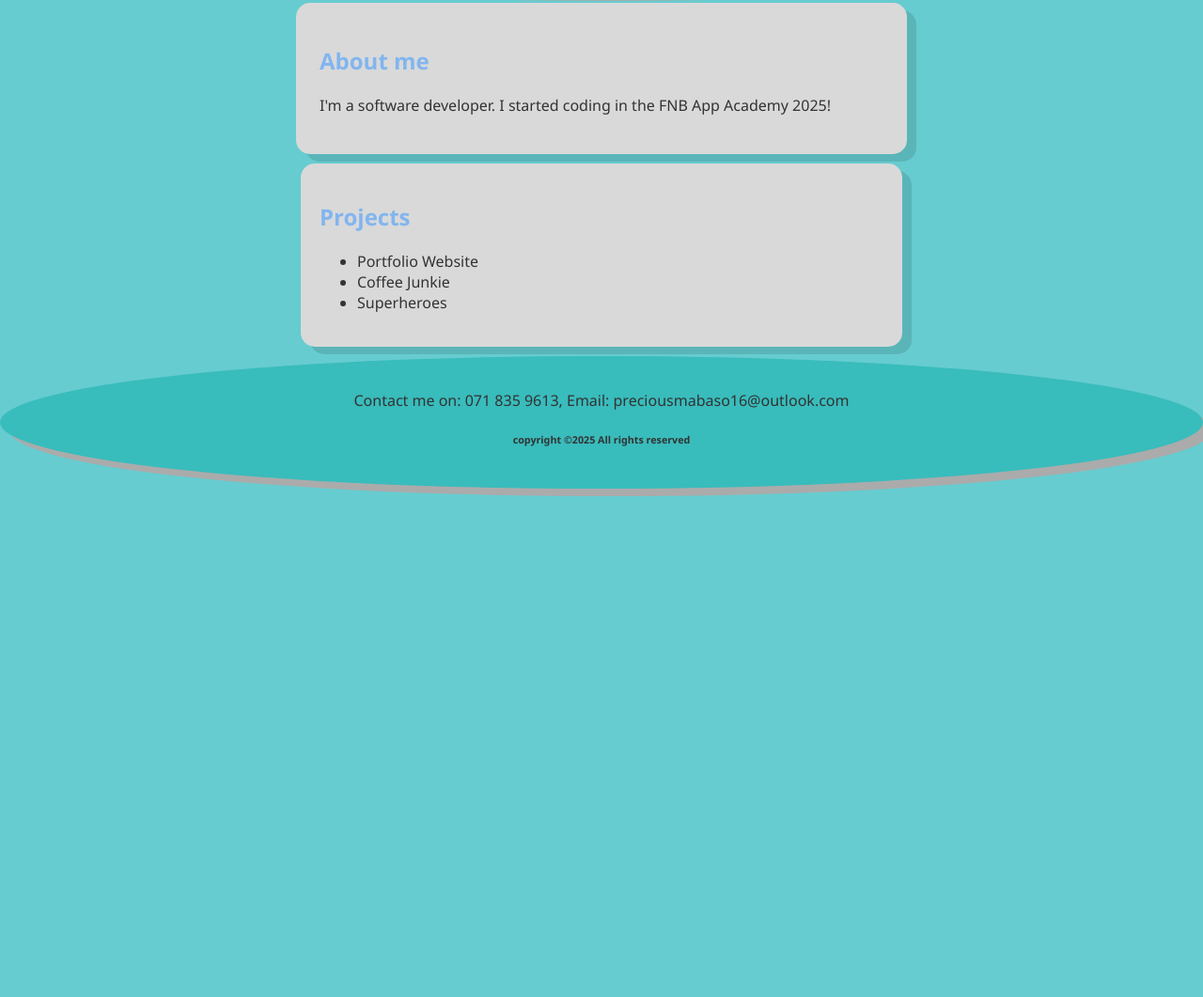
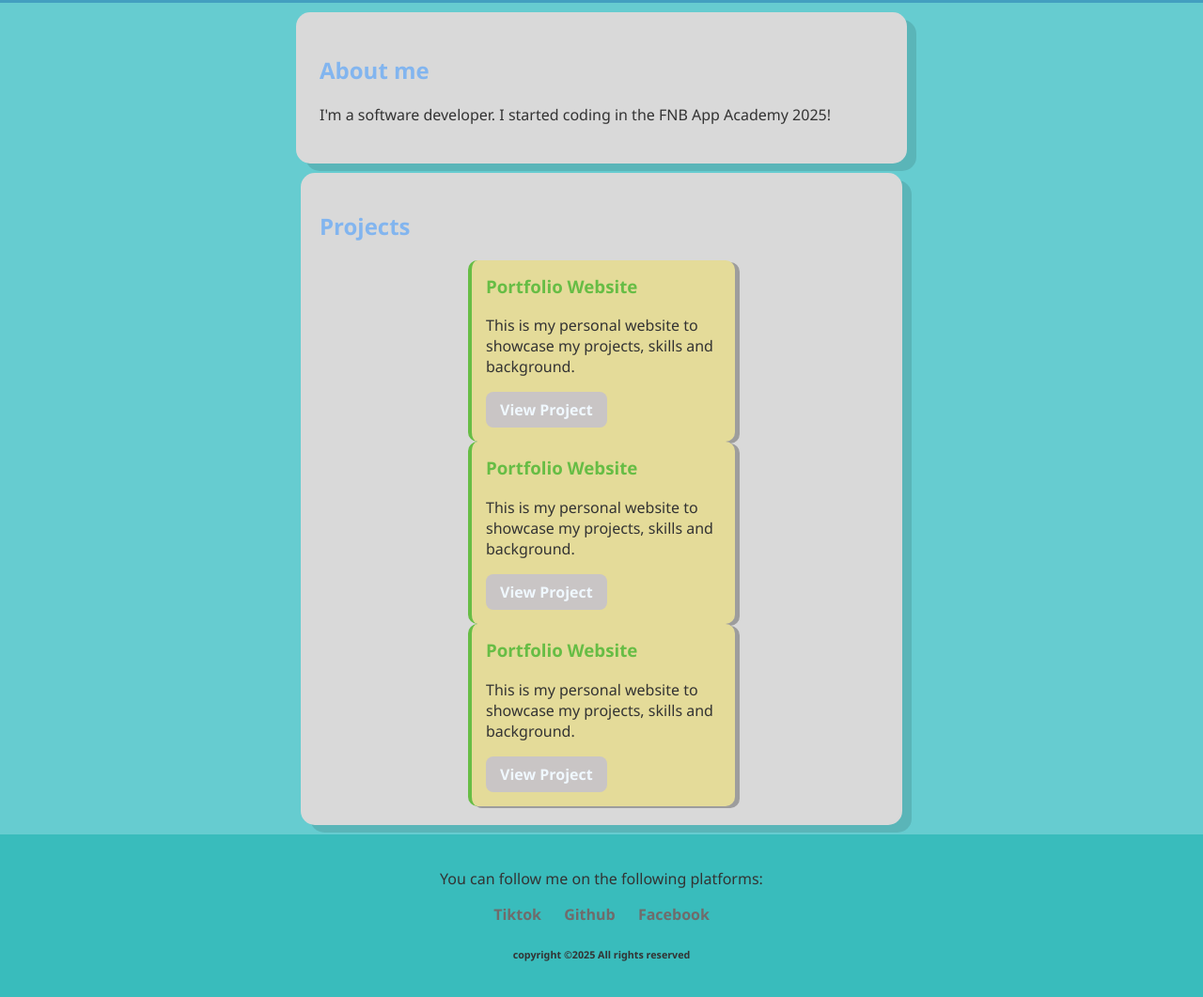
Before and after one commit to Mbali0885/portfolio-website, a plain HTML site: page index.html in a window 1280 px wide. Shown: the part 171-1232 px from the top of the page at 94% size. Before the commit the page ends 800 px from the top, so only its background shows below. Drawn offline with Linux system fonts and the light colour scheme.

Commit message:
Updated projects sections and added social links

```diff
--- a/index.html
+++ b/index.html
@@ -19,16 +19,43 @@
 
     <section class="projects">
         <h2>Projects</h2>
-        <ul>
-            <li>Portfolio Website</li>
-            <li>Coffee Junkie</li>
-            <li>Superheroes</li>
-        </ul>
+
+        <div class="project-list">
+            <div class="project-card">
+                <h3>Portfolio Website </h3>
+                <p>This is my personal website to showcase my projects, skills and background. </p>
+                <a href="https://mbali-portfolio1.netlify.app" target="_blank">View Project</a>
+            </div>
+        </div>
+
+
+        <div class="project-list">
+            <div class="project-card">
+                <h3>Portfolio Website </h3>
+                <p>This is my personal website to showcase my projects, skills and background. </p>
+                <a href="https://mbali-portfolio1.netlify.app" target="_blank">View Project</a>
+            </div>
+        </div>
+
+        <div class="project-list">
+            <div class="project-card">
+                <h3>Portfolio Website </h3>
+                <p>This is my personal website to showcase my projects, skills and background. </p>
+                <a href="https://mbali-portfolio1.netlify.app" target="_blank">View Project</a>
+            </div>
+        </div>
     </section>
 
     <footer>
-        <p>Contact me on: 071 835 9613, Email: preciousmabaso16@outlook.com</p>
-        <h6>copyright &copy;2025 All rights reserved</h6>
+        <p>You can follow me on the following platforms:</p>
+        <div class="social-links">
+        <a href="https://www.tiktok.com/@mbali8510" target="_blank">Tiktok</a>
+
+        <a href="https://www.github.com/mbali0885" target="_blank">Github</a>
+
+        <a href="https//www.facebook.com/mbali.mabaso.71404" target="_blank">Facebook</a>
+    </div>
+    <h6>copyright &copy;2025 All rights reserved</h6>
     </footer>
 </body>
 </html>
--- a/style.css
+++ b/style.css
@@ -11,8 +11,7 @@ header {
     color: rgb(246, 245, 243);
     padding: 20px;
     text-align: center;
-    border-radius: 100%;
-    box-shadow: #ababab 10px 8px 0;
+    margin-top: 10px;
 }
 
 section {
@@ -36,6 +35,75 @@ footer {
     text-align: center;
     background-color: rgb(57, 188, 188);
     padding: 20px;
-    border-radius: 100%;
-    box-shadow: #ababab 10px 8px 0;
 }
+
+.social-links {
+    margin-top:10px ;
+}
+
+.social-links > a {
+    margin: 0 10px;
+    color: #706b6b;
+    text-decoration: none;
+    font-weight: bold;
+}
+
+.social-links > a:hover {
+    text-decoration: underline;
+    font-size: 30px;
+    color: #439fc0;
+}
+
+/* Project list */
+.project-list {
+    display: flex;
+    flex-wrap: wrap;
+    justify-content: center;
+    gap: 20px;
+}
+
+.project-card {
+    background-color: rgb(228, 219, 153);
+    border-left: 4px solid #67bd45;
+    padding: 15px;
+    border-radius: 8px;
+    width: 300px;
+    box-shadow: 5px 2px 0 rgb(157, 157, 157);
+    transition: transform 0.2s;
+}
+
+.project-card:hover {
+
+}
+.project-card {
+    background-color: rgb(228, 219, 153);
+    border-left: 4px solid #67bd45;
+    padding: 15px;
+    border-radius: 10px;
+    width: 250px;
+}
+
+.project-card:hover {
+transform: translatex(-5px);
+}
+
+.project-card > h3 {
+    margin-top: 0;
+    color: #67bd45;
+}
+
+.project-card > a {
+    display: inline-block;
+    padding: 8px 15px;
+    background-color: #c9c5c5;
+    color: aliceblue;
+    border: none;
+    border-radius: 8px;
+    text-decoration: none;
+    font-weight: bold;
+    transition: background-color 0.2s ease;
+}
+
+.project-card > a:hover {
+    background-color: #333;
+}
```
